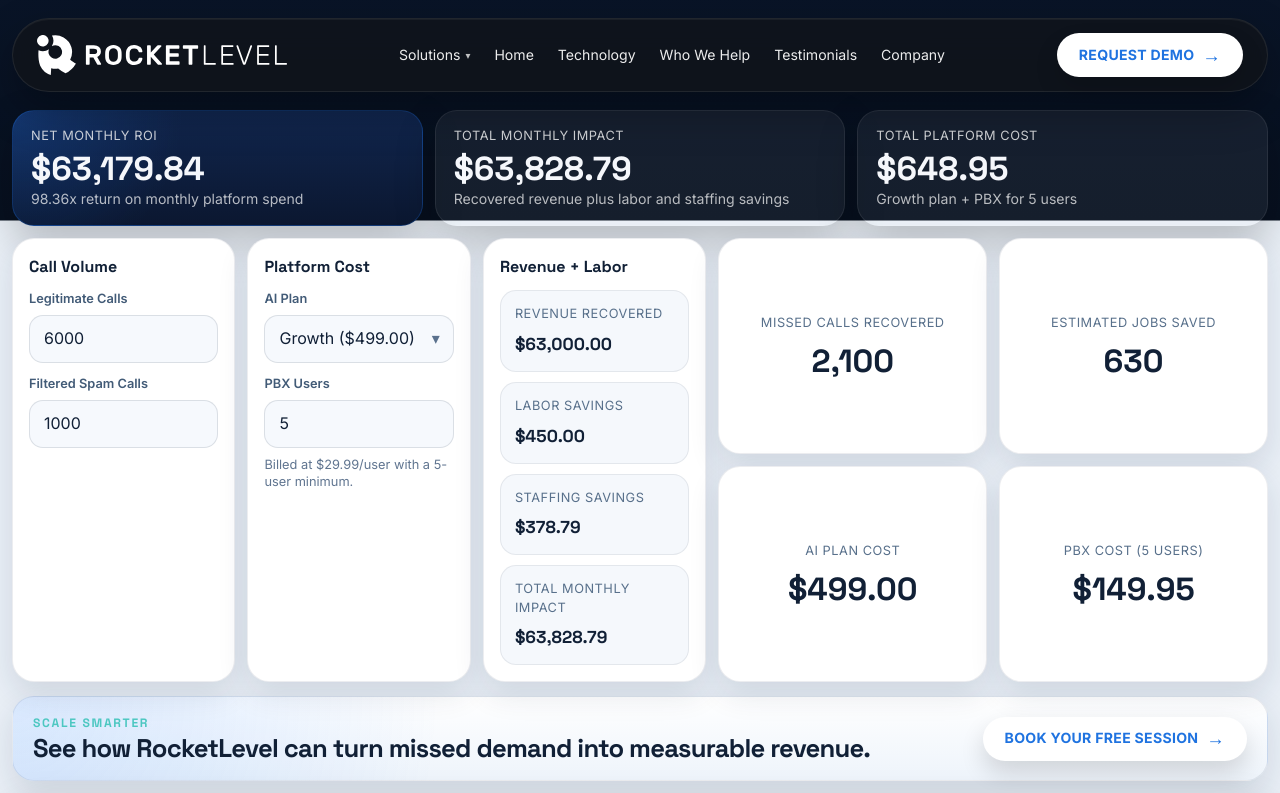
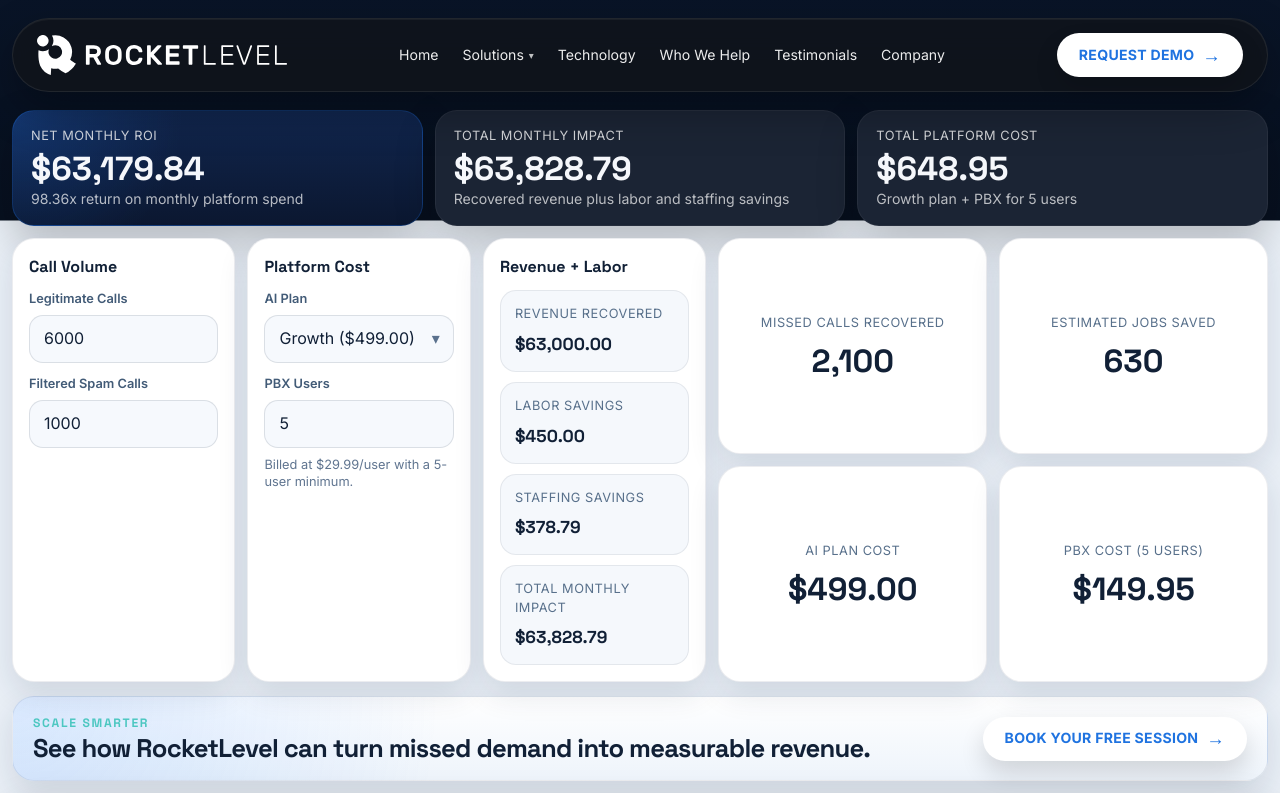
Before and after one commit to jakeconcharl/rocketnaparoicalculator, a React (Vite) app: page / in a window 1280 px wide. Shown: the top 793 px of the page. Built offline with nearby package versions, Linux system fonts and the light colour scheme.

Commit message:
Fix header order and solidify KPI cards

```diff
--- a/src/App.tsx
+++ b/src/App.tsx
@@ -85,6 +85,7 @@
             </a>
 
             <nav className="site-nav" aria-label="Primary navigation">
+              <a href="https://rocketlevel.com/">Home</a>
               <div className="site-nav__dropdown">
                 <a href="https://rocketlevel.com/solutions/" aria-haspopup="true">
                   Solutions
@@ -97,7 +98,7 @@
                   ))}
                 </div>
               </div>
-              {primaryNav.map((item) => (
+              {primaryNav.slice(1).map((item) => (
                 <a key={item.label} href={item.href}>
                   {item.label}
                 </a>
--- a/src/styles.css
+++ b/src/styles.css
@@ -236,8 +236,8 @@
 .metric-panel {
   border-radius: 22px;
   padding: 16px 18px;
-  background: rgba(255, 255, 255, 0.06);
-  border: 1px solid var(--line);
+  background: #1b2434;
+  border: 1px solid rgba(255, 255, 255, 0.05);
   box-shadow: var(--shadow-panel);
 }
 
```
